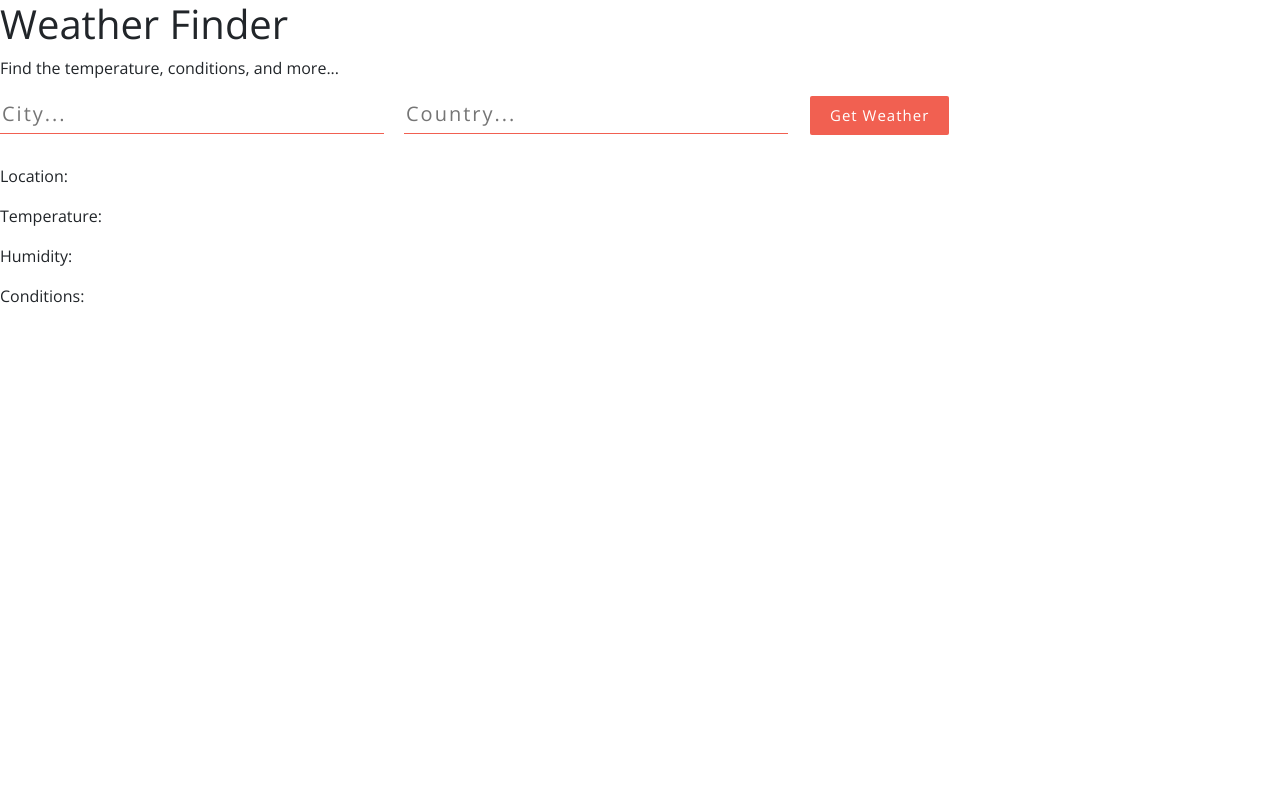
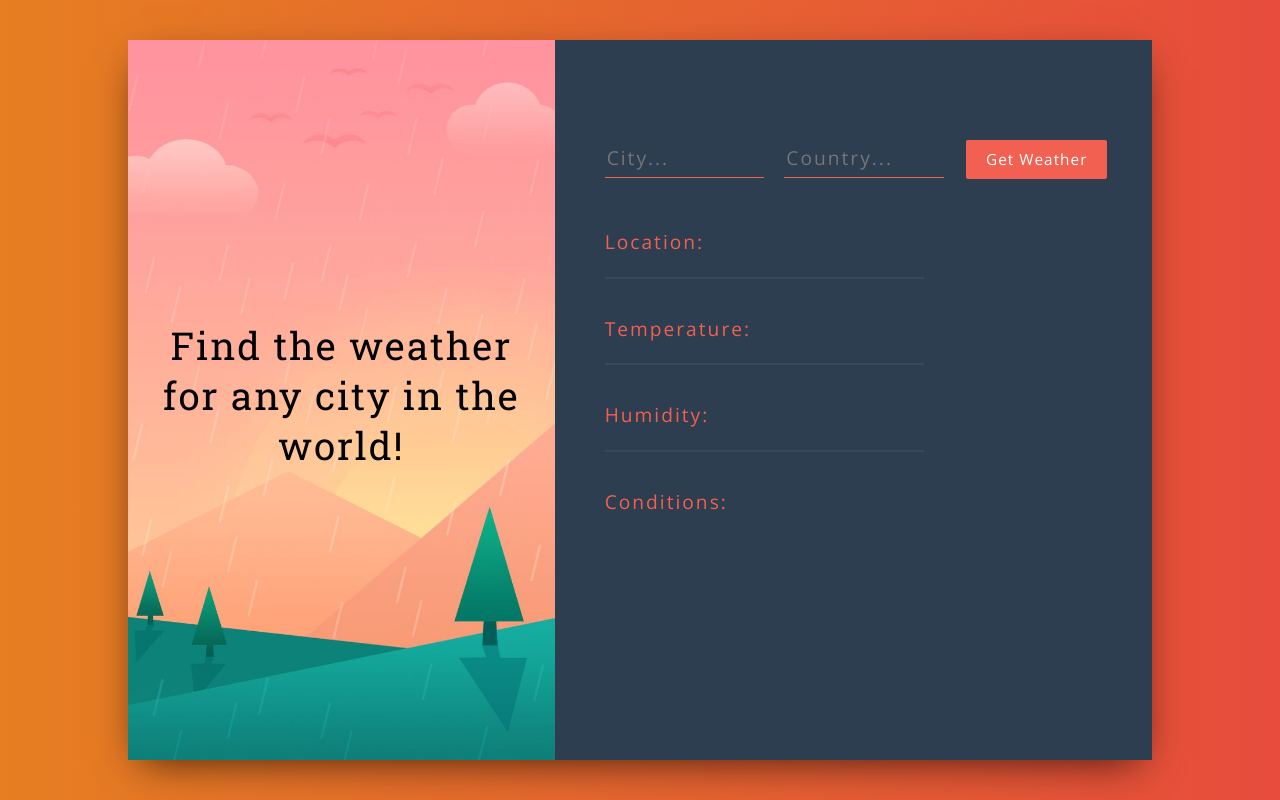
Before and after one commit to vyeung/ReactJS-Weather-App, a React (Create React App) app: page / in a window 1280 px wide. Built offline with nearby package versions, Linux system fonts and the light colour scheme.

Commit message:
made fonts auto-resizable and added render wrapper structure

```diff
--- a/src/App.css
+++ b/src/App.css
@@ -34,7 +34,7 @@ body {
 }
 
 .title-container__title {
-  font-size: 50px;
+  font-size: 3vw;  /*50px*/
   letter-spacing: 2px;
   line-height: 1.3;
   font-family: 'Roboto Slab', serif;
@@ -66,7 +66,7 @@ input[type="text"] {
   letter-spacing: 2px;
   margin-bottom: 30px;
   margin-right: 20px;
-  font-size: 20px;
+  font-size: 1.5vw;  /*20px*/
 }
 
 input[type="text"] {
@@ -85,7 +85,7 @@ button {
   border-radius: 2px;
   font-weight: lighter;
   letter-spacing: 1px;
-  font-size: 15px;
+  font-size: 1.2vw;  /**/
   cursor: pointer;
   background-color: #f16051;
   color: #fff;
@@ -98,7 +98,7 @@ button:active {
 
 .weather__info {
   width: 60%;
-  font-size: 20px;
+  font-size: 1.5vw;  /*20px*/
   font-weight: 200;
   letter-spacing: 2px;
 }
--- a/src/App.js
+++ b/src/App.js
@@ -79,10 +79,18 @@ class App extends React.Component
 
     render() {
         //return JSX code.
-        //setting up props to connect our getWeather function which connects to the components
+        //setting up props to connect our getWeather function which connects to the components.
+        //using bootstrap
         return (
             <div>
+                <div className="wrapper">
+                    <div className="main">
+                        <div className="container">
+                            <div className="row">
+                                <div className="col-sm-5 title-container">
                                     <Titles />
+                                </div>
+                                <div className="col-sm-7 form-container">
                                     <Form getWeatherProp={this.getWeather}/>
                                     <Weather
                                         temperatureProp={this.state.temperature}
@@ -93,8 +101,24 @@ class App extends React.Component
                                         errorProp={this.state.error}
                                     />
                                 </div>
+                            </div>
+                        </div>
+                    </div>
+                </div>
+            </div>
         );
     }
 }
 
+/*<Titles />
+<Form getWeatherProp={this.getWeather}/>
+<Weather
+    temperatureProp={this.state.temperature}
+    cityProp={this.state.city}
+    countryProp={this.state.country}
+    humidityProp={this.state.humidity}
+    descriptionProp={this.state.description}
+    errorProp={this.state.error}
+/>*/
+
 export default App;
--- a/src/components/titles.js
+++ b/src/components/titles.js
@@ -7,8 +7,7 @@ class Titles extends React.Component
     render() {
         return (
             <div>
-                <h1>Weather Finder </h1>
-                <p>Find the temperature, conditions, and more...</p>
+                <h1 className="title-container__title">Find the weather for any city in the world! </h1>
             </div>
         );
     }
--- a/src/components/weather.js
+++ b/src/components/weather.js
@@ -5,11 +5,25 @@ class Weather extends React.Component
     //humidity uses bizarre form of an if statement. purpose is for the %
     render() {
         return (
-            <div>
-                <p>Location: {this.props.cityProp} {this.props.countryProp}</p>
-                <p>Temperature: {this.props.temperatureProp && <span>{this.props.temperatureProp}°F</span>}</p>
-                <p>Humidity: {this.props.humidityProp && <span>{this.props.humidityProp}%</span>}</p>
-                <p>Conditions: {this.props.descriptionProp}</p>
+            <div className="weather__info">
+                <p className="weather__key">Location:
+                    <span className="weather__value"> {this.props.cityProp} {this.props.countryProp}
+                    </span>
+                </p>
+                <p className="weather__key">Temperature:
+                    <span className="weather__value">
+                        {this.props.temperatureProp && <span className="weather__value"> {this.props.temperatureProp}°F</span>}
+                    </span>
+                </p>
+                <p className="weather__key">Humidity:
+                    <span className="weather__value">
+                        {this.props.humidityProp && <span className="weather__value"> {this.props.humidityProp}%</span>}
+                    </span>
+                </p>
+                <p className="weather__key">Conditions:
+                    <span className="weather__value"> {this.props.descriptionProp}
+                    </span>
+                </p>
             </div>
         );
     }
```
Lines whose indentation alone changed are shown as unchanged.
